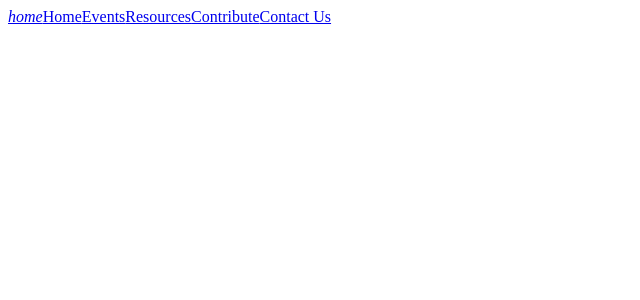
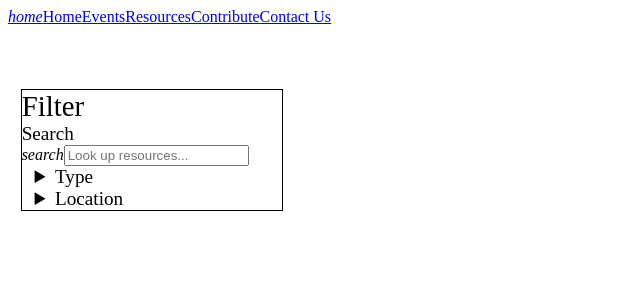
Before and after one commit to vennisabarfi/CulturalConnect, a React (Vite) app in the folder frontend/: page /resources in a window 1280 px wide. Shown: the top 300 px of the page, without its empty margins (0-640 px from the left). Built offline with nearby package versions, Linux system fonts and the light colour scheme.

Commit message:
Filter box added. Working on pages and backend tomorrow

```diff
--- a/frontend/src/resourcePage/Resource.css
+++ b/frontend/src/resourcePage/Resource.css
@@ -41,8 +41,33 @@
   }
 
 
-  /* search bar for resources */
+  /* filter area for resources */
+
+  .filter-text{
+    font-size: 1.8em;
+    margin-bottom: 10%;
+    text-align: center;
+    justify-content: center;
+  }
+
+  .search-text{
+    font-size: 1.2em;
+  }
 
 .filter-area{
-  width: 50%;
+  margin-top: 5%;
+  margin-left: 1%;
+  float: left;
+  min-height: 100px;
+  width: 260px;
+  margin-bottom: 30%;
+  border: 1px solid black;
+  /* margin: 10px; */
+  align-items: left;
 }
+
+.type-filter{
+    font-size: larger;
+    margin-left: 5%;
+
+}
--- a/frontend/src/resourcePage/Resource.jsx
+++ b/frontend/src/resourcePage/Resource.jsx
@@ -34,7 +34,70 @@ export default function Resource(){
     <i></i>
     <span>Contact Us</span>
   </a>
+
 </div>
+
+
+
+
+<article className='filter-area'>
+    <span className='filter-text'>Filter</span>
+    <div className="space"></div>
+
+<span className='search-text'>Search</span>
+<div className="field medium prefix round fill">
+  <i className="front">search</i>
+  <input placeholder='Look up resources...'/>
+
+</div>
+<details className='type-filter'>
+    <summary>Type</summary>
+    <fieldset>
+  <legend>Select one or more</legend>
+  <nav class="vertical">
+    <label class="checkbox">
+      <input type="checkbox"/>
+      <span>NGO</span>
+    </label>
+    <label class="checkbox">
+      <input type="checkbox"/>
+      <span>Food Bank</span>
+    </label>
+    <label class="checkbox">
+      <input type="checkbox"/>
+      <span>Shelter</span>
+    </label>
+  </nav>
+</fieldset>
+</details>
+
+<details className='type-filter'>
+    <summary>Location</summary>
+    <fieldset>
+  <legend>Select one or more</legend>
+  <nav class="vertical">
+    <label class="checkbox">
+      <input type="checkbox"/>
+      <span>Downtown Cincinnati</span>
+    </label>
+    <label class="checkbox">
+      <input type="checkbox"/>
+      <span>East</span>
+    </label>
+    <label class="checkbox">
+      <input type="checkbox"/>
+      <span>West</span>
+    </label>
+  </nav>
+</fieldset>
+</details>
+
+
+
+
+</article>
+
+
 
        </>
 
```
